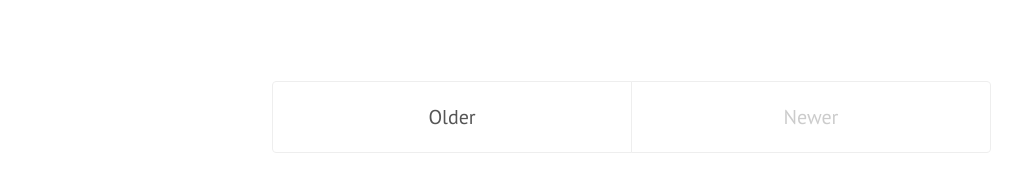
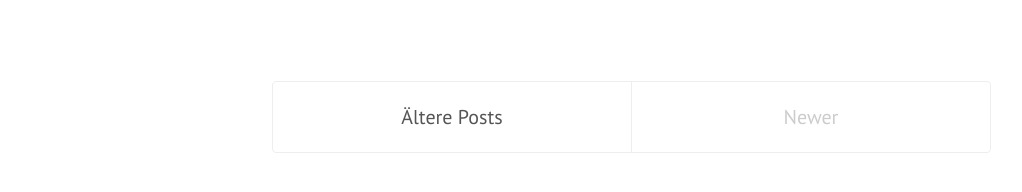
Before and after one commit to Sascha-B23/Sascha-B23.github.io, a Jekyll site: the page built from index.html, in a window 1280 px wide and 900 px high, scrolled down 1619 px. Shown: the part 687-879 px from the top of the window, without its empty margins (8-1030 px from the left). Built offline with Jekyll 4.4.1, drawn with Linux system fonts in a browser that asks for light colours; the list of posts is cut into pages by our own code.

Commit message:
German Translation

```diff
--- a/index.html
+++ b/index.html
@@ -21,15 +21,15 @@
 
 <div class="pagination">
   {% if paginator.next_page %}
-    <a class="pagination-item older" href="{{ paginator.next_page_path | absolute_url }}">Older</a>
+    <a class="pagination-item older" href="{{ paginator.next_page_path | absolute_url }}">Ältere Posts</a>
   {% else %}
     <span class="pagination-item older">Older</span>
   {% endif %}
   {% if paginator.previous_page %}
     {% if paginator.page == 2 %}
-      <a class="pagination-item newer" href="{{ '/' | absolute_url }}">Newer</a>
+      <a class="pagination-item newer" href="{{ '/' | absolute_url }}">Neuere Posts</a>
     {% else %}
-      <a class="pagination-item newer" href="{{ paginator.previous_page_path | absolute_url }}">Newer</a>
+      <a class="pagination-item newer" href="{{ paginator.previous_page_path | absolute_url }}">Neuere Posts</a>
     {% endif %}
   {% else %}
     <span class="pagination-item newer">Newer</span>
```
